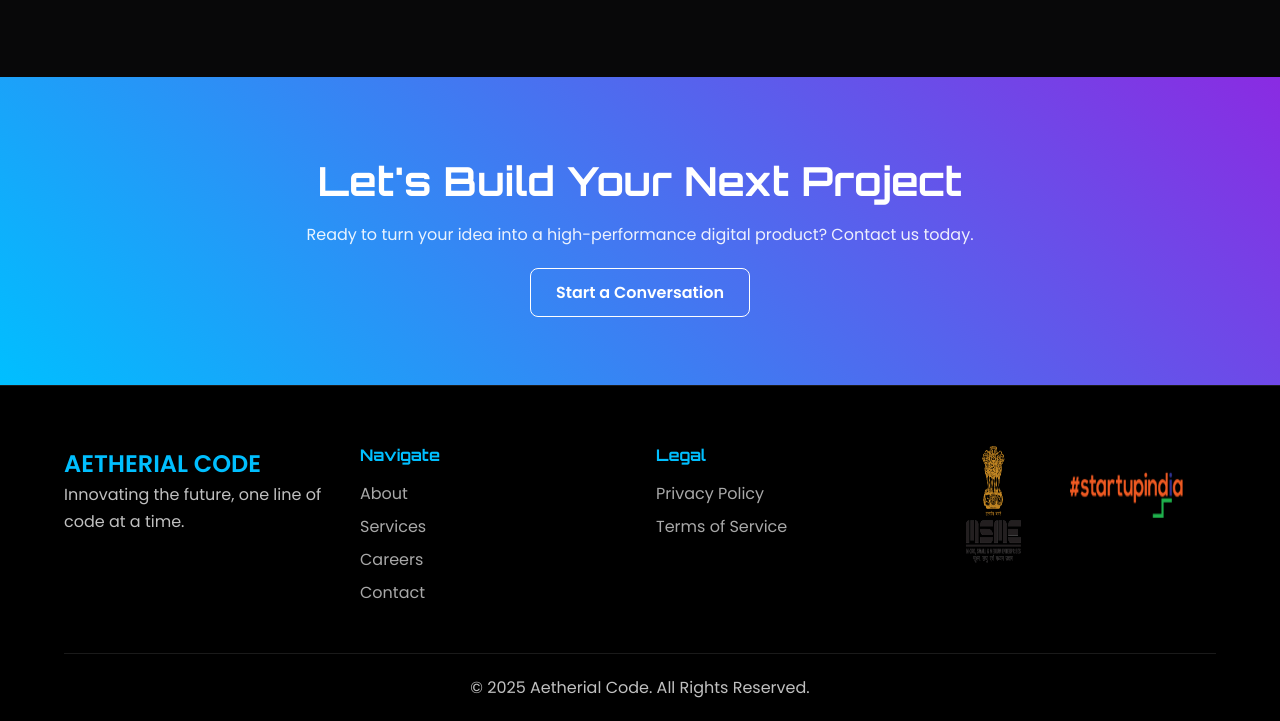
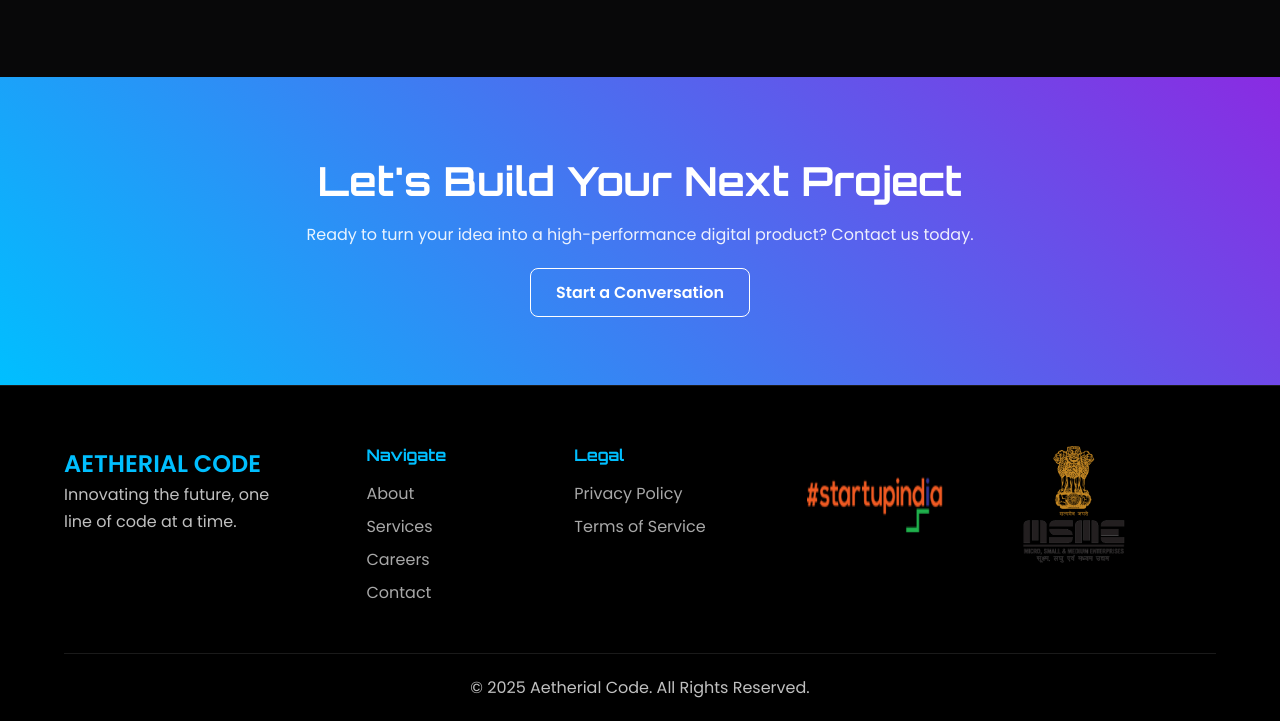
Before and after one commit to dps-broken/atherial-update, a plain HTML site: page index.html in a window 1280 px wide. Shown: the part 2593-3314 px from the top of the page. Drawn offline with nearby package versions, Linux system fonts and the light colour scheme.

Commit message:
Design Fix By Pranjal

```diff
--- a/assets/css/style.css
+++ b/assets/css/style.css
@@ -763,8 +763,8 @@ img {
 
 .footer-grid {
     display: grid;
-    grid-template-columns: repeat(auto-fit, minmax(220px, 1fr));
-    gap: 2rem;
+    grid-template-columns: repeat(auto-fit, minmax(120px, 1fr));
+    gap: 1rem;
     margin-bottom: 40px;
 }
 
--- a/index.html
+++ b/index.html
@@ -343,7 +343,7 @@
                     <a href="index.html" class="logo">AETHERIAL CODE</a>
                     <p>Innovating the future, one line of code at a time.</p>
                 </div>
-                <div class="footer-col">
+                <div class="footer-col" style="margin: auto;">
                     <h4>Navigate</h4>
                     <ul>
                         <li><a href="about.html">About</a></li>
@@ -352,7 +352,7 @@
                         <li><a href="contact.html">Contact</a></li>
                     </ul>
                 </div>
-                <div class="footer-col">
+                <div class="footer-col" style="margin: 0 auto;">
                     <h4>Legal</h4>
                     <ul>
                         <li><a href="#">Privacy Policy</a></li>
@@ -362,11 +362,17 @@
 
                <div class="footer-col">
                     <ul class="footer-col-img">
-                        <li><img src="assets/images/MSME.png" alt="MSME Certified"></li>
+                        <!-- <li><img src="assets/images/MSME.png" alt="MSME Certified"></li> -->
                         <li><img src="assets/images/startup-india.png" alt="startup-india"></li>
                     </ul>
                 </div>
 
+                <div class="footer-col">
+                    <ul class="footer-col-img">
+                        <li><img src="assets/images/MSME.png" alt="MSME Certified"></li>
+                        <!-- <li><img src="assets/images/startup-india.png" alt="startup-india"></li> -->
+                    </ul>
+                </div>
 
                 <!-- <div class="footer-col">
                     <h4>Join Newsletter</h4>
```
Also changed, not shown: services.html (+1 -1 lines).
